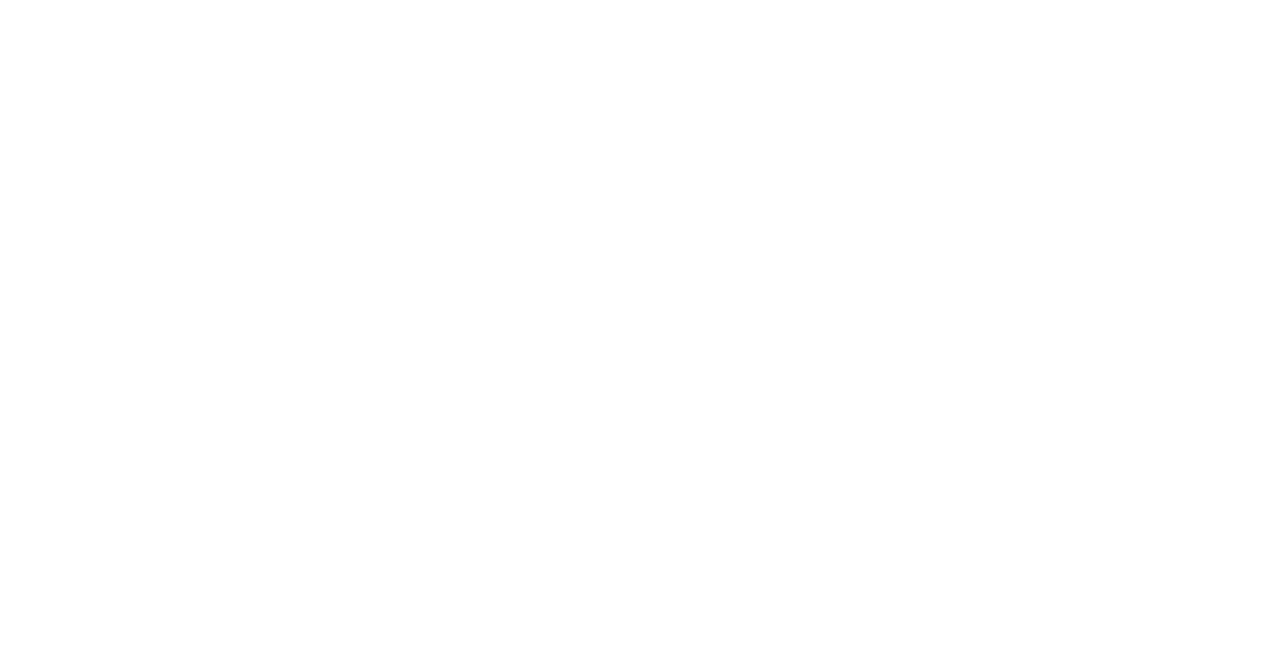
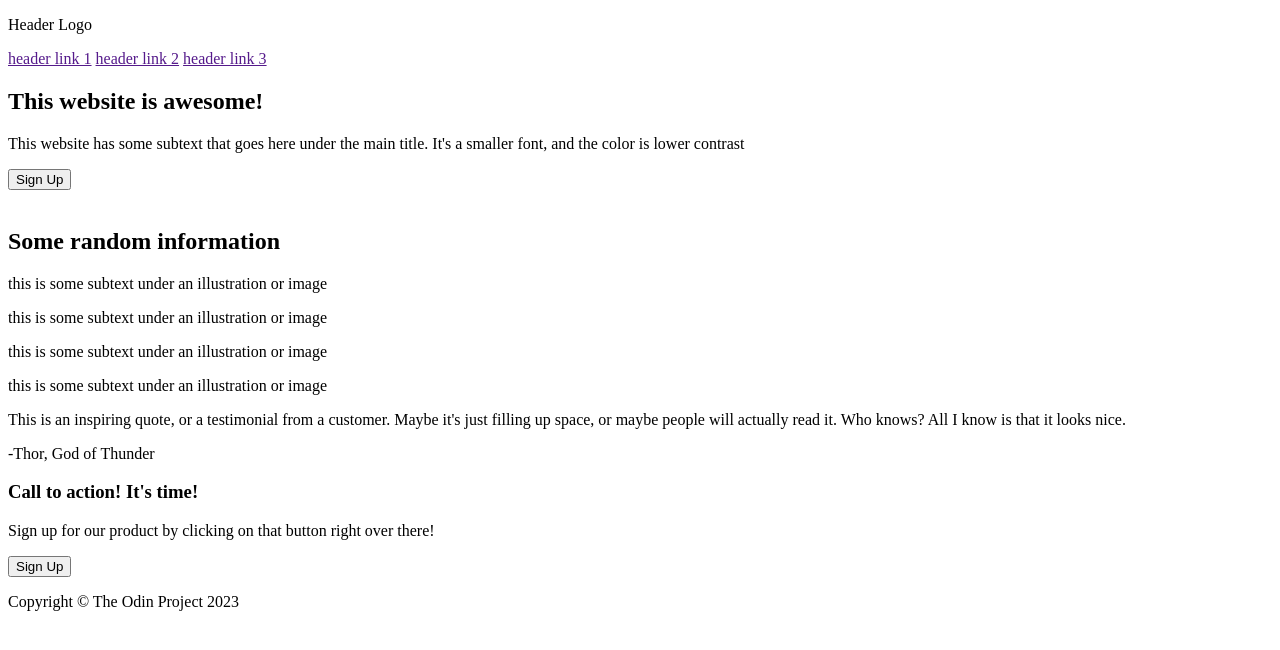
Before and after one commit to coelho-codes/T.O.P-LadingPage, a plain HTML site: page index.html in a window 1280 px wide. Drawn offline with Linux system fonts and the light colour scheme.

Commit message:
html part done

```diff
--- a/index.html
+++ b/index.html
@@ -7,13 +7,51 @@
     </head>
     <body>
         <header>
-
+            <p>Header Logo</p>
+            <nav>
+                <a href="">header link 1</a>
+                <a href="">header link 2</a>
+                <a href="">header link 3</a>
+            </nav>
         </header>
         <main>
-
+            <section class="left">
+                <h1>This website is awesome!</h1>
+                <p>This website has some subtext that goes here under the main title. It's a smaller font, and the color is lower contrast</p>
+                <button>Sign Up</button>
+            </section>
+            <img src="" alt="">
+            <section class="random">
+                <h2>Some random information</h2>
+                <div>
+                    <div></div>
+                    <p>this is some subtext under an illustration or image</p>
+                </div>
+                <div>
+                    <div></div>
+                    <p>this is some subtext under an illustration or image</p>
+                </div>
+                <div>
+                    <div></div>
+                    <p>this is some subtext under an illustration or image</p>
+                </div>
+                <div>
+                    <div></div>
+                    <p>this is some subtext under an illustration or image</p>
+                </div>
+            </section>
+            <section class="quote">
+                <p>This is an inspiring quote, or a testimonial from a customer. Maybe it's just filling up space, or maybe people will actually read it. Who knows? All I know is that it looks nice.</p>
+                <p>-Thor, God of Thunder</p>
+            </section>
+            <section>
+                <h3>Call to action! It's time!</h3>
+                <p>Sign up for our product by clicking on that button right over there!</p>
+                <button>Sign Up</button>
+            </section>
         </main>
         <footer>
-
+            <p>Copyright &copy; The Odin Project 2023</p>
         </footer>
     </body>
 </html>
```
